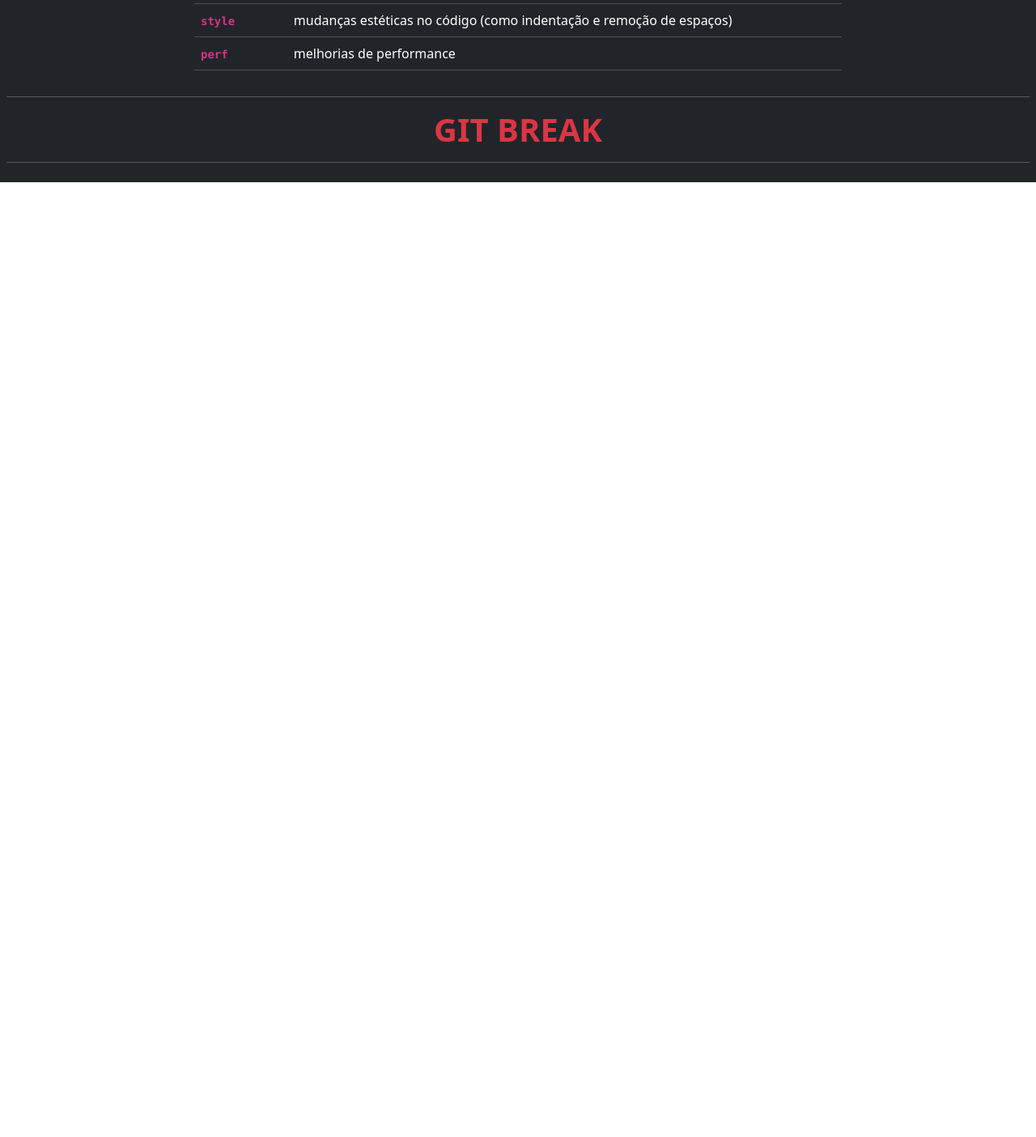
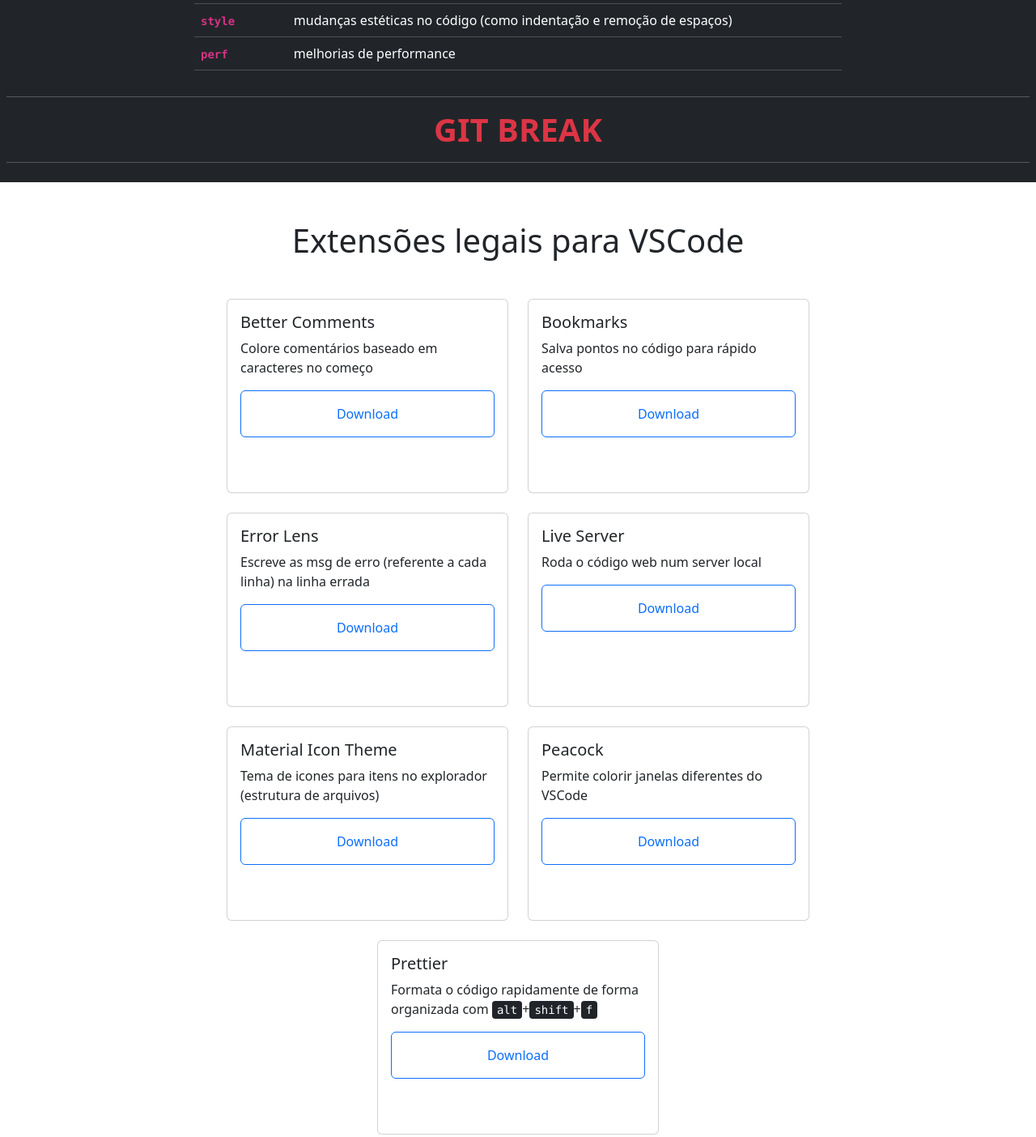
Before and after one commit to tomfaical/cursoBootstrap, a plain HTML site: page Modulo_2/Aulas/Componentes/index.html in a window 1280 px wide. Shown: the part 3752-5156 px from the top of the page at 81% size. Before the commit the page ends 4025 px from the top, so only its background shows below. Drawn offline with nearby package versions, Linux system fonts and the light colour scheme.

Commit message:
feat: add extensões e sites na pg mod2_aula_index.html

```diff
--- a/Modulo_2/Aulas/Componentes/index.html
+++ b/Modulo_2/Aulas/Componentes/index.html
@@ -901,6 +901,130 @@
 
     <!-- Fim Crashcourse Git: commit messages -->
 
+    <!-- VSCode extensions -->
+    <div class="container my-5">
+      <h2 class="display-6 text-center my-5">Extensões legais para VSCode</h2>
+      <div class="container">
+        <div class="row mb-4 justify-content-center">
+          <!-- Better Comments -->
+          <div class="col-4">
+            <div class="card" style="height: 15rem">
+              <div class="card-body">
+                <h5 class="card-title">Better Comments</h5>
+                <p class="card-text">
+                  Colore comentários baseado em caracteres no começo
+                </p>
+                <a href="" class="btn btn-outline-primary w-100 p-3"
+                  >Download</a
+                >
+              </div>
+            </div>
+          </div>
+          <!-- Bookmarks -->
+          <div class="col-4">
+            <div class="card" style="height: 15rem">
+              <div class="card-body">
+                <h5 class="card-title">Bookmarks</h5>
+                <p class="card-text">
+                  Salva pontos no código para rápido acesso
+                </p>
+                <a href="" class="btn btn-outline-primary w-100 p-3"
+                  >Download</a
+                >
+              </div>
+            </div>
+          </div>
+        </div>
+        <div class="row mb-4 justify-content-center">
+          <!-- Error Lens -->
+          <div class="col-4">
+            <div class="card" style="height: 15rem">
+              <div class="card-body">
+                <h5 class="card-title">Error Lens</h5>
+                <p class="card-text">
+                  Escreve as msg de erro (referente a cada linha) na linha
+                  errada
+                </p>
+                <a href="" class="btn btn-outline-primary w-100 p-3"
+                  >Download</a
+                >
+              </div>
+            </div>
+          </div>
+          <!-- Live Server -->
+          <div class="col-4">
+            <div class="card" style="height: 15rem">
+              <div class="card-body">
+                <h5 class="card-title">Live Server</h5>
+                <p class="card-text">Roda o código web num server local</p>
+                <a href="" class="btn btn-outline-primary w-100 p-3"
+                  >Download</a
+                >
+              </div>
+            </div>
+          </div>
+        </div>
+        <div class="row mb-4 justify-content-center">
+          <!-- Material Icon Theme -->
+          <div class="col-4">
+            <div class="card" style="height: 15rem">
+              <div class="card-body">
+                <h5 class="card-title">Material Icon Theme</h5>
+                <p class="card-text">
+                  Tema de icones para itens no explorador (estrutura de
+                  arquivos)
+                </p>
+                <a href="" class="btn btn-outline-primary w-100 p-3"
+                  >Download</a
+                >
+              </div>
+            </div>
+          </div>
+          <!-- Peacock -->
+          <div class="col-4">
+            <div class="card" style="height: 15rem">
+              <div class="card-body">
+                <h5 class="card-title">Peacock</h5>
+                <p class="card-text">
+                  Permite colorir janelas diferentes do VSCode
+                </p>
+                <a href="" class="btn btn-outline-primary w-100 p-3"
+                  >Download</a
+                >
+              </div>
+            </div>
+          </div>
+        </div>
+        <div class="row mb-4 justify-content-center">
+          <!-- Prettier -->
+          <div class="col-4">
+            <div class="card" style="height: 15rem">
+              <div class="card-body">
+                <h5 class="card-title">Prettier</h5>
+                <p class="card-text">
+                  Formata o código rapidamente de forma organizada com
+                  <kbd>alt</kbd>+<kbd>shift</kbd>+<kbd>f</kbd>
+                </p>
+                <a href="" class="btn btn-outline-primary w-100 p-3"
+                  >Download</a
+                >
+              </div>
+            </div>
+          </div>
+        </div>
+      </div>
+    </div>
+
+    <!-- Fim VSCode extensions -->
+
+    <!-- Sites Legais -->
+
+    https://docs.emmet.io/abbreviations/syntax/
+    https://blog.getbootstrap.com/2021/01/07/bootstrap-icons-1-3-0/
+    https://getbootstrap.com/docs/5.0/getting-started/introduction/
+
+    <!-- Fim Sites Legais -->
+
     <script
       src="https://cdn.jsdelivr.net/npm/bootstrap@5.0.2/dist/js/bootstrap.bundle.min.js"
       integrity="sha384-MrcW6ZMFYlzcLA8Nl+NtUVF0sA7MsXsP1UyJoMp4YLEuNSfAP+JcXn/tWtIaxVXM"
```
